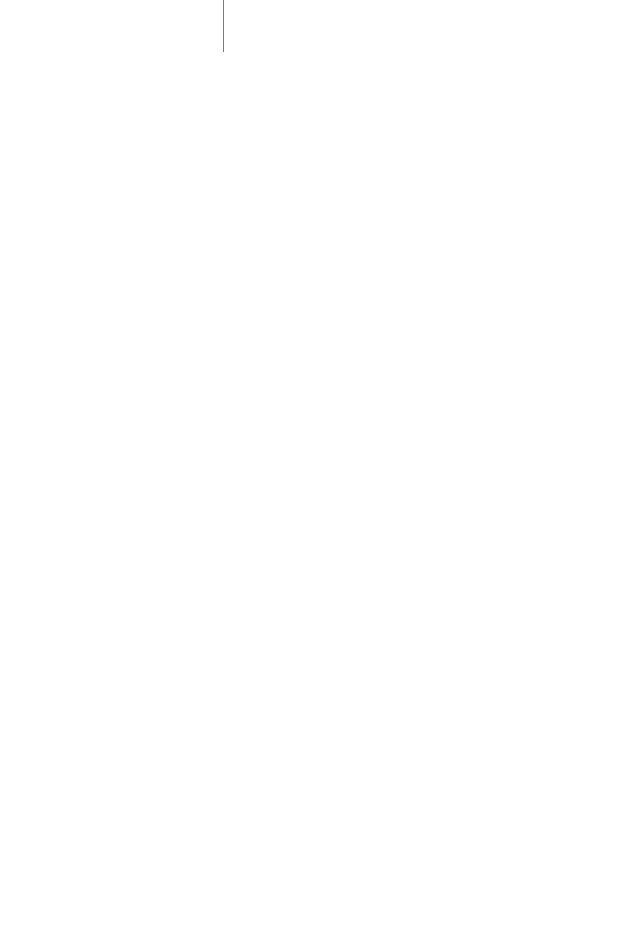
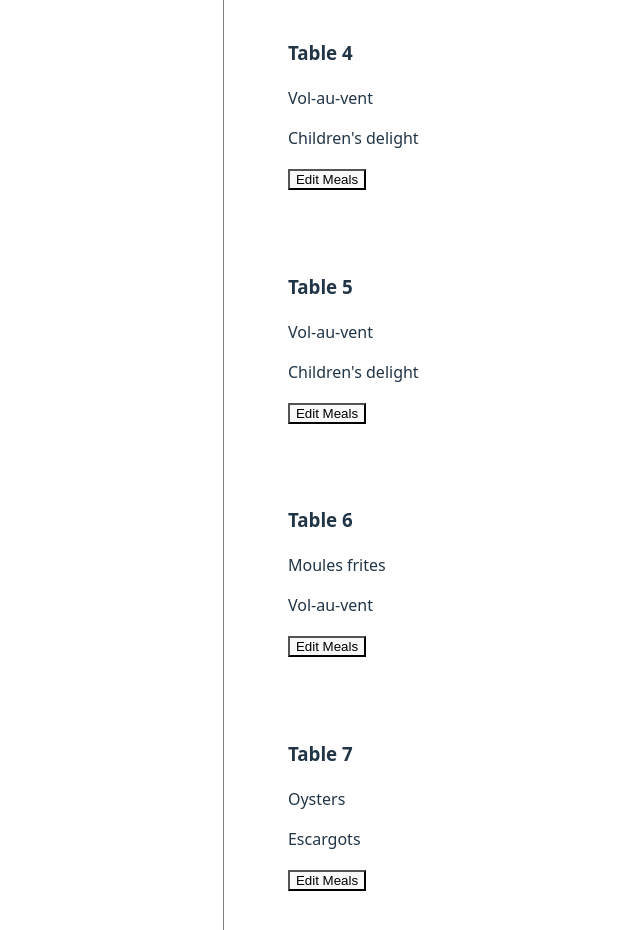
Before and after one commit to mattelaere/web4__maitredhotel__ishamattelaere, a React (Vite) app: page /#/edit in a window 1280 px wide. Shown: the part 1080-2010 px from the top of the page, without its empty margins (7-647 px from the left). Before the commit the page ends 1164 px from the top, so only its background shows below. Built offline with nearby package versions, Linux system fonts and the light colour scheme.

Commit message:
connected the edit and overview route

```diff
--- a/src/App.jsx
+++ b/src/App.jsx
@@ -3,26 +3,32 @@ import "./App.css";
 import initialRestaurant from "./restaurant";
 import { Routes, Route, NavLink } from "react-router";
 
+
+
+import Overview from "./components/Overview";
+import Edit from "./components/Edit";
 import Room from "./components/Room";
 
 function App() {
   const [restaurant, setRestaurant] = useState(initialRestaurant);
 
-  const toggleMealOnTable = (mealId, tableId) => {
+  const toggleMealOnTable = (mealId, tableId, isAdding = true) => {
+    setRestaurant((restaurant) => {
     const tmpRestaurant = structuredClone(restaurant);
     const table = tmpRestaurant.tables[tableId];
 
 
-    const mealIndex = table.mealIds.indexOf(mealId);
+      if (isAdding) {
+        table.mealIds.push(mealId);
+      } else {
+        const index = table.mealIds.indexOf(mealId);
+        if (index !== -1) {
+          table.mealIds.splice(index, 1);
+        }
+      }
 
-    if (mealIndex !== -1) {
-
-      table.mealIds.splice(mealIndex, 1);
-    } else {
-      table.mealIds.push(mealId);
-    }
-
-    setRestaurant(tmpRestaurant);
+    return tmpRestaurant;
+    });
   };
 
 
@@ -32,9 +38,7 @@ function App() {
   return (
     <>
 
-      <div className="tables__card">
 
-      </div>
       <div className="overview" >
         <nav className="nav">
           <ul>
@@ -47,16 +51,13 @@ function App() {
           </ul>
         </nav>
         <div className="rest">
-
-
           <div className="container">
-{/*
-              <Routes>
-                <Route path="/" element={<Tables />} />
-                <Route path="/edit" element={<Edit  />} />
-              </Routes> */}
             <h1>{restaurant.name}</h1>
-            <div className="cols">
+            <Routes>
+              <Route path="/" element={<Overview restaurant={restaurant} />} />
+              <Route path="/edit" element={<Edit restaurant={restaurant} toggleMealOnTable={toggleMealOnTable} />} />
+            </Routes>
+            {/* <div className="cols">
               <section>
                 {Object.values(restaurant.rooms).map((room) => (
                   <Room
@@ -69,7 +70,7 @@ function App() {
                 ))}
               </section>
 
-            </div>
+            </div> */}
 
           </div>
         </div>
--- a/src/components/Edit.jsx
+++ b/src/components/Edit.jsx
@@ -1,6 +1,22 @@
-const Edit = () => {
+import React from 'react';
+import Room from './Room';
+
+
+const Edit = ({ restaurant, toggleMealOnTable }) => {
   return (
-   <h1>meals</h1>
+    <div className="cols">
+      <section>
+        {Object.values(restaurant.rooms).map((room) => (
+          <Room
+            key={room.id}
+            room={room}
+            allTables={restaurant.tables}
+            allMeals={restaurant.meals}
+            toggleMealOnTable={toggleMealOnTable}
+          />
+        ))}
+      </section>
+    </div>
   );
 };
 
--- /dev/null
+++ b/src/components/Overview.jsx
@@ -0,0 +1,26 @@
+
+
+
+const Overview = ({ restaurant }) => {
+    return (
+        <div className="tables__overview">
+            {Object.values(restaurant.rooms).map((room) => (
+                <div key={room.id} className="room__section">
+                    <h2>{room.name}</h2>
+                    <ul className="tables__list">
+                        {room.tableIds.map((tableId) => (
+                            <li key={tableId}>
+                                {restaurant.tables[tableId].name}
+                                <span className="meal__count">
+                                    ({restaurant.tables[tableId].mealIds.length} meals)
+                                </span>
+                            </li>
+                        ))}
+                    </ul>
+                </div>
+            ))}
+        </div>
+    );
+};
+
+export default Overview;
--- a/src/components/Table.jsx
+++ b/src/components/Table.jsx
@@ -12,6 +12,31 @@ const Table = ({
 
   const [isEditMode, setIsEditMode] = useState(false);
 
+  const getMealQuantities = () => {
+    const quantities = {};
+    mealIds.forEach(mealId => {
+      quantities[mealId] = (quantities[mealId] || 0) + 1;
+    });
+    return quantities;
+  };
+
+  const mealQuantities = getMealQuantities();
+
+  const adjustMealQuantity = (mealId, change) => {
+    const currentQuantity = mealQuantities[mealId] || 0;
+    const newQuantity = currentQuantity + change;
+
+    if (newQuantity > currentQuantity) {
+      toggleMealOnTable(mealId, id, true);
+    } else if (newQuantity < currentQuantity && newQuantity > 0) {
+      toggleMealOnTable(mealId, id, false);
+    } else if (newQuantity <= 0) {
+      for (let i = 0; i < currentQuantity; i++) {
+        toggleMealOnTable(mealId, id, false);
+      }
+    }
+  };
+
   return (
     <article>
       <h3>{name}</h3>
@@ -19,20 +44,29 @@ const Table = ({
         <p>No meals on this table</p>
       ) : (
           <ul>
-            {mealIds.map((mealId) => (
-              <li key={mealId}>{allMeals[mealId].name}</li>
+            {Object.entries(mealQuantities).map(([mealId, quantity]) => (
+              <li key={mealId}>
+                {allMeals[mealId].name} {quantity > 1 ? `(x${quantity})` : ''}
+                {isEditMode && (
+                  <>
+                    <button onClick={() => adjustMealQuantity(mealId, -1)}>-</button>
+                    <button onClick={() => adjustMealQuantity(mealId, 1)}>+</button>
+                  </>
+                )}
+              </li>
             ))}
           </ul>
       )}
-      {isEditMode ? (
+      <button onClick={() => setIsEditMode(!isEditMode)}>
+        {isEditMode ? "Done" : "Edit Meals"}
+      </button>
+      {isEditMode && (
         <MealSelector
           allMeals={allMeals}
           selectedMealIds={mealIds}
-          onMealToggle={(mealId) => toggleMealOnTable(mealId, id)}
+          onMealToggle={(mealId) => toggleMealOnTable(mealId, id, true)}
         />
-      ) : (
-        <button onClick={() => setIsEditMode(true)}>Edit Meals</button>
-      )}
+      ) }
     </article>
   );
 };
@@ -41,13 +75,13 @@ const MealSelector = ({ allMeals, selectedMealIds, onMealToggle }) => {
   return (
     <div>
       {Object.values(allMeals).map((meal) => (
-        <label key={meal.id}>
+        <label key={meal.id} style={{ display: "block", margin: "5px 0" }}>
           <input
             type="checkbox"
             checked={selectedMealIds.includes(meal.id)}
             onChange={() => onMealToggle(meal.id)}
           />
-          {meal.name}
+          {" " + meal.name}
         </label>
       ))}
     </div>
--- a/src/restaurant.js
+++ b/src/restaurant.js
@@ -2,12 +2,16 @@ const restaurant = {
     name: "Bonjour Butler",
     rooms: {
         1: { id: 1, name: "Downstairs", tableIds: [101, 102] },
-        2: { id: 2, name: "Upstairs", tableIds: [201] },
+        2: { id: 2, name: "Upstairs", tableIds: [201, 202, 203, 204, 205] },
     },
     tables: {
         101: { id: 101, name: "Table 1", mealIds: [1001, 1002] },
         102: { id: 102, name: "Table 2", mealIds: [1003, 1004] },
         201: { id: 201, name: "Table 3", mealIds: [2001, 2002] },
+        202: { id: 202, name: "Table 4", mealIds: [2001, 2002] },
+        203: { id: 203, name: "Table 5", mealIds: [2001, 2002] },
+        204: { id: 204, name: "Table 6", mealIds: [2001, 1002] },
+        205: { id: 205, name: "Table 7", mealIds: [1004, 1003] },
     },
     meals: {
         1001: { id: 1001, name: "Moules Maritimes" },
```
